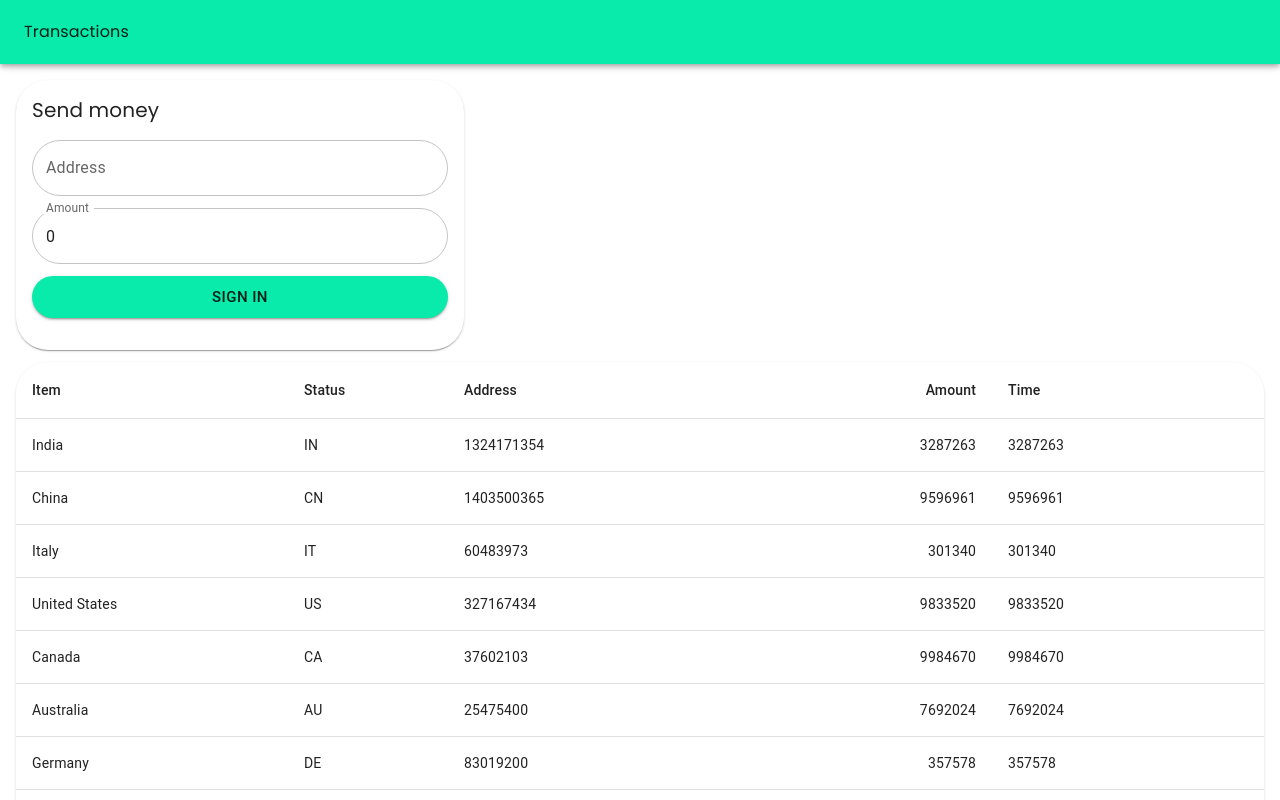
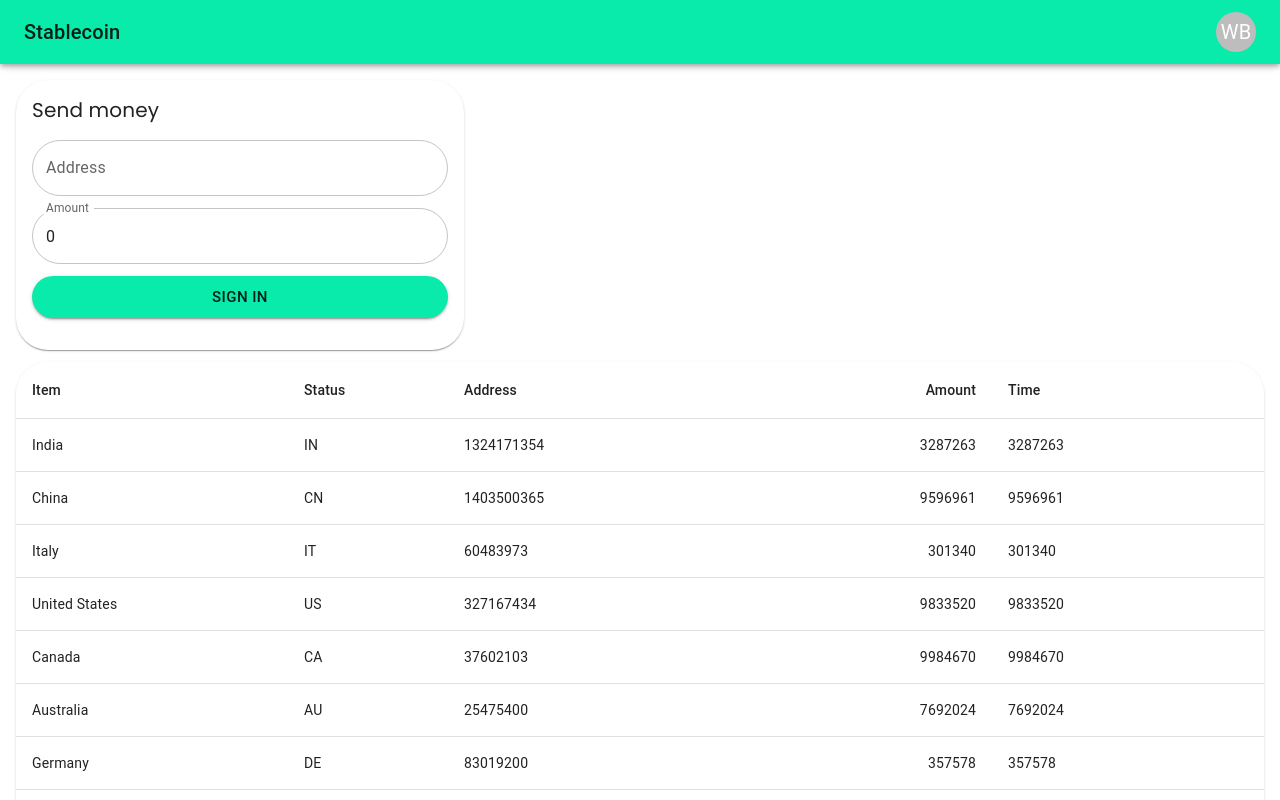
Before and after one commit to waelbettayeb/stablecoin, a Next.js app in the folder frontend/: page / in a window 1280 px wide. Shown: the top 800 px of the page. Built offline with nearby package versions, Linux system fonts and the light colour scheme; sample sign-in values are in the browser's storage.

Commit message:
feat: add logout button

```diff
--- /dev/null
+++ b/frontend/app/(app)/UserAvatar.tsx
@@ -0,0 +1,60 @@
+"use client";
+import {
+  Avatar,
+  IconButton,
+  Menu,
+  MenuItem,
+  Tooltip,
+  Typography,
+} from "@mui/material";
+import { useState } from "react";
+import { logout } from "../(public)/service";
+import { useRouter } from "next/navigation";
+
+export default function UserAvatar() {
+  const [anchorElUser, setAnchorElUser] = useState<null | HTMLElement>(null);
+  const router = useRouter();
+  const handleOpenUserMenu = (event: React.MouseEvent<HTMLElement>) => {
+    setAnchorElUser(event.currentTarget);
+  };
+
+  const handleCloseMenu = () => {
+    setAnchorElUser(null);
+  };
+
+  const handleLogout = () => {
+    setAnchorElUser(null);
+    logout();
+    router.replace("/login");
+  };
+
+  return (
+    <div>
+      <Tooltip title="Open settings">
+        <IconButton onClick={handleOpenUserMenu} sx={{ p: 0 }}>
+          <Avatar>WB</Avatar>
+        </IconButton>
+      </Tooltip>
+      <Menu
+        sx={{ mt: "45px" }}
+        id="menu-appbar"
+        anchorEl={anchorElUser}
+        anchorOrigin={{
+          vertical: "top",
+          horizontal: "right",
+        }}
+        keepMounted
+        transformOrigin={{
+          vertical: "top",
+          horizontal: "right",
+        }}
+        open={Boolean(anchorElUser)}
+        onClose={handleCloseMenu}
+      >
+        <MenuItem onClick={handleLogout}>
+          <Typography textAlign="center">Logout</Typography>
+        </MenuItem>
+      </Menu>
+    </div>
+  );
+}
--- a/frontend/app/(app)/layout.tsx
+++ b/frontend/app/(app)/layout.tsx
@@ -1,9 +1,26 @@
+import { AppBar, Toolbar, Typography } from "@mui/material";
 import { AuthGuard } from "./AuthGuard";
+import UserAvatar from "./UserAvatar";
 
 export default function RootLayout({
   children,
 }: Readonly<{
   children: React.ReactNode;
 }>) {
-  return <AuthGuard>{children}</AuthGuard>;
+  return (
+    <AuthGuard>
+      <div className="h-full">
+        <AppBar component="nav">
+          <Toolbar>
+            <Typography variant="h6" component="div" className="flex-1">
+              Stablecoin
+            </Typography>
+            <UserAvatar />
+          </Toolbar>
+        </AppBar>
+        <Toolbar />
+        {children}
+      </div>
+    </AuthGuard>
+  );
 }
--- a/frontend/app/(app)/page.tsx
+++ b/frontend/app/(app)/page.tsx
@@ -5,19 +5,13 @@ import { AppBar, Paper, Toolbar } from "@mui/material";
 
 export default function Home() {
   return (
-    <main className="h-full flex flex-col">
-      <AppBar component="nav">
-        <Toolbar>Transactions</Toolbar>
-      </AppBar>
-      <Toolbar />
-      <div className="flex-1 flex md:flex-col gap-3 p-4 flex-col-reverse">
+    <main className="flex-1 flex md:flex-col gap-3 p-4 flex-col-reverse">
       <Paper className="p-4 max-w-md flex-1">
         <h6 className="text-xl">Send money</h6>
         <SendForm />
       </Paper>
       {/* TODO: Move this to a parallel route so it can be rendered on seperate page on mobile */}
       <TransactionHistory />
-      </div>
     </main>
   );
 }
```
Lines whose indentation alone changed are shown as unchanged.
